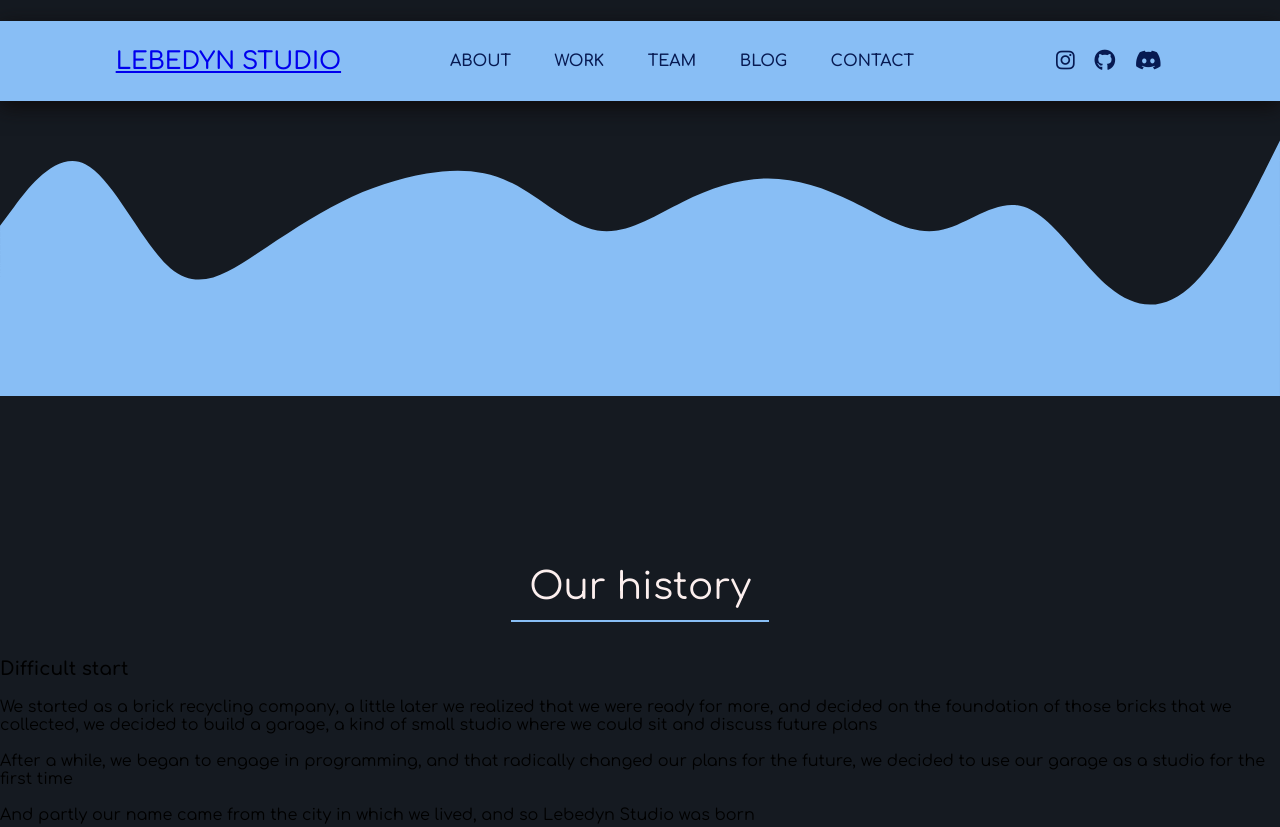
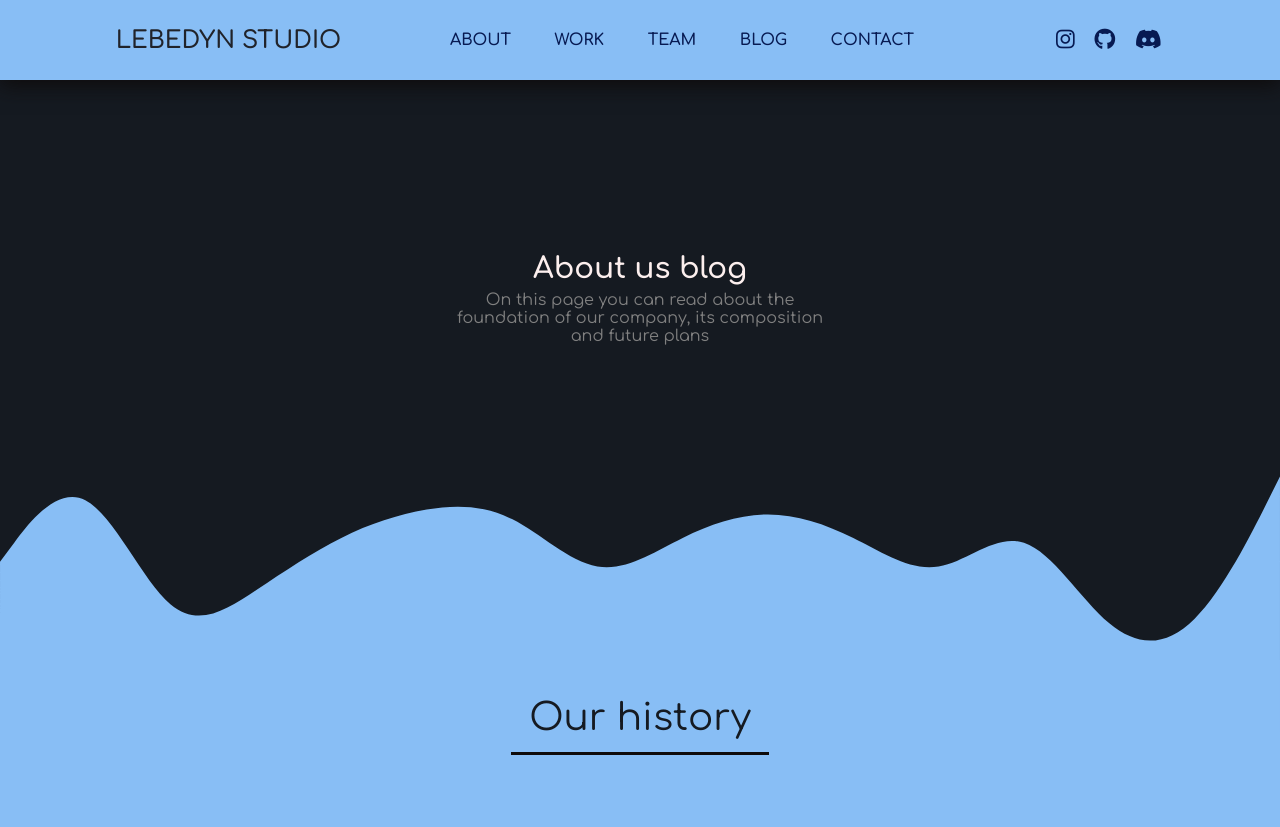
Before and after one commit to Lebedyn-Studio/Lebedyn-Studio-website, a plain HTML site: page about-us.html in a window 1280 px wide. Shown: the top 827 px of the page. Drawn offline with nearby package versions, Linux system fonts and the light colour scheme; files that its build step writes are made by us from their sources.

Commit message:
Update main.scss

```diff
--- a/css/main.scss
+++ b/css/main.scss
@@ -44,6 +44,7 @@ header{
     background-color: $header-color;
     z-index: 999;
     box-shadow: 0px 5px 20px $first-text-color;
+    top: 0;
     .all-header-content{
         display: flex;
         justify-content: center;
@@ -54,10 +55,13 @@ header{
             padding: 1.5% 3%;
             text-transform: uppercase;
             font-weight: 600;
-            color: $second-background-color;
             flex-basis: 30%;
             cursor: pointer;
             text-align: center;
+            a{
+                text-decoration: none;
+                color: $second-background-color;
+            }
         }
         nav{
             display: flex;
@@ -541,7 +545,7 @@ footer{
         }
         .first-section{
             flex-basis: 30%;
-            margin-left: 5%;
+            margin-left: 3%;
             margin-right: 2%;
             display: flex;
             flex-direction: column;
@@ -1047,9 +1051,12 @@ footer:hover{
                 padding: 1.5% 3%;
                 text-transform: uppercase;
                 font-weight: bold;
-                color: $second-background-color;
                 cursor: pointer;
                 padding: 3% 0 3% 5%;
+                a{
+                    text-decoration: none;
+                    color: $second-background-color;
+                }
             }
             .nav-toggle{
                 position: absolute;
@@ -1456,3 +1463,90 @@ footer:hover{
         background-position: 100% 100%;
     }
 }
+
+//and of index page
+//-------------------------------------------------
+//-------------------------------------------------
+//-------------------------------------------------
+//start of about us page
+
+//main content
+
+main{
+    .header-text{
+        margin-top: 15%;
+        margin-bottom: 10%;
+        text-align: center;
+        display: flex;
+        flex-direction: column;
+        align-items: center;
+        position: fixed;
+        z-index: 0;
+        top: 5%;
+        right: 0;
+        width: 100%;
+        h1{
+            color: $second-text-color;
+            font-size: 22pt;
+            margin-bottom: 0;
+        }
+        .decription{
+            color: gray;
+            width: 30%;
+            margin-top: 0.5%;
+        }
+    }
+
+    //first section
+
+    .section-our-history{
+        width: 100%;
+        margin-top: 35%;
+        position: relative;
+        z-index: 1;
+        svg{
+            margin-bottom: -1%;
+        }
+        .article{
+            margin-top: -5%;
+            background-color: $header-color;
+            color: $main-background-color;
+            hr{
+                background-color: $first-text-color;
+                border-color: $first-text-color;
+                height: 1px;
+            }
+        }
+        .section-content{
+            background-color: $header-color;
+            padding-bottom: 5%;
+            display: flex;
+            justify-content: space-around;
+            align-items: center;
+            padding-top: 8%;
+            .section-image{
+                flex-basis: 30%;
+                img{
+                    width: 100%;
+                    border-radius: 10px;
+                }
+            }
+            .section-aside-text{
+                flex-basis: 30%;
+                font-size: 16pt;
+                text-align: center;
+                border-radius: 10px;
+                padding: 1% 3%;
+                height: 45%;
+                background-color: $first-background-color;
+                h3{
+                    color:$second-text-color;
+                    text-align: center;
+                }
+                .gray-text{
+                    color: gray;
+                }
+            }
+        }
+    }
+}
```
